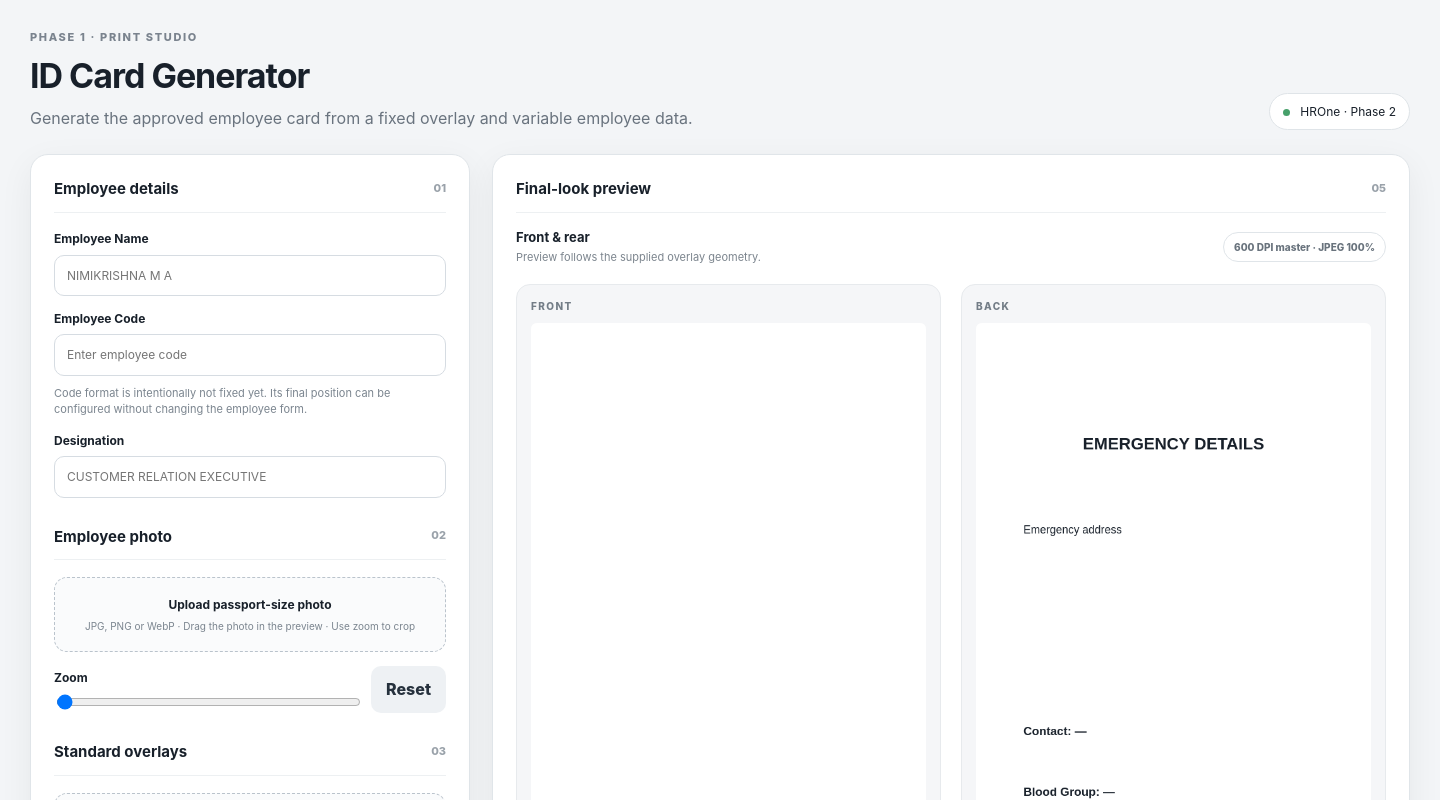
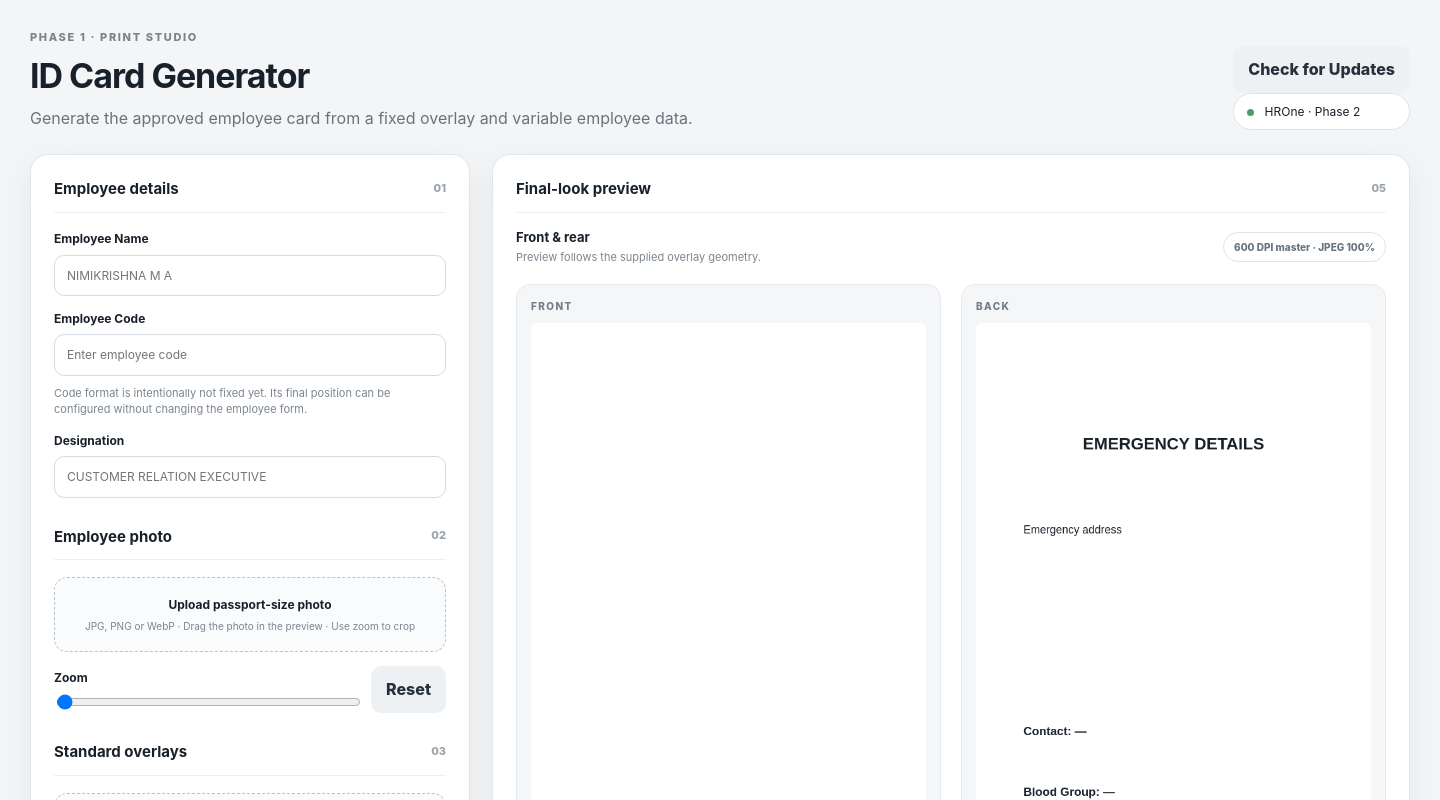
Before and after one commit to binesheb/id-card-generator, an Electron app: page index.html in a window 1440 px wide. Shown: the top 800 px of the page. Drawn offline with Linux system fonts and the light colour scheme; a web font is replaced by a local one.

Commit message:
Add visible self-update control

```diff
--- a/index.html
+++ b/index.html
@@ -14,7 +14,10 @@
         <h1>ID Card Generator</h1>
         <p class="subtitle">Generate the approved employee card from a fixed overlay and variable employee data.</p>
       </div>
-      <div class="status-pill"><span></span> HROne · Phase 2</div>
+      <div class="header-actions">
+        <button id="checkUpdates" class="secondary update-button" type="button">Check for Updates</button>
+        <div id="updateStatus" class="status-pill"><span></span> HROne · Phase 2</div>
+      </div>
     </header>
 
     <section class="workspace">
```
